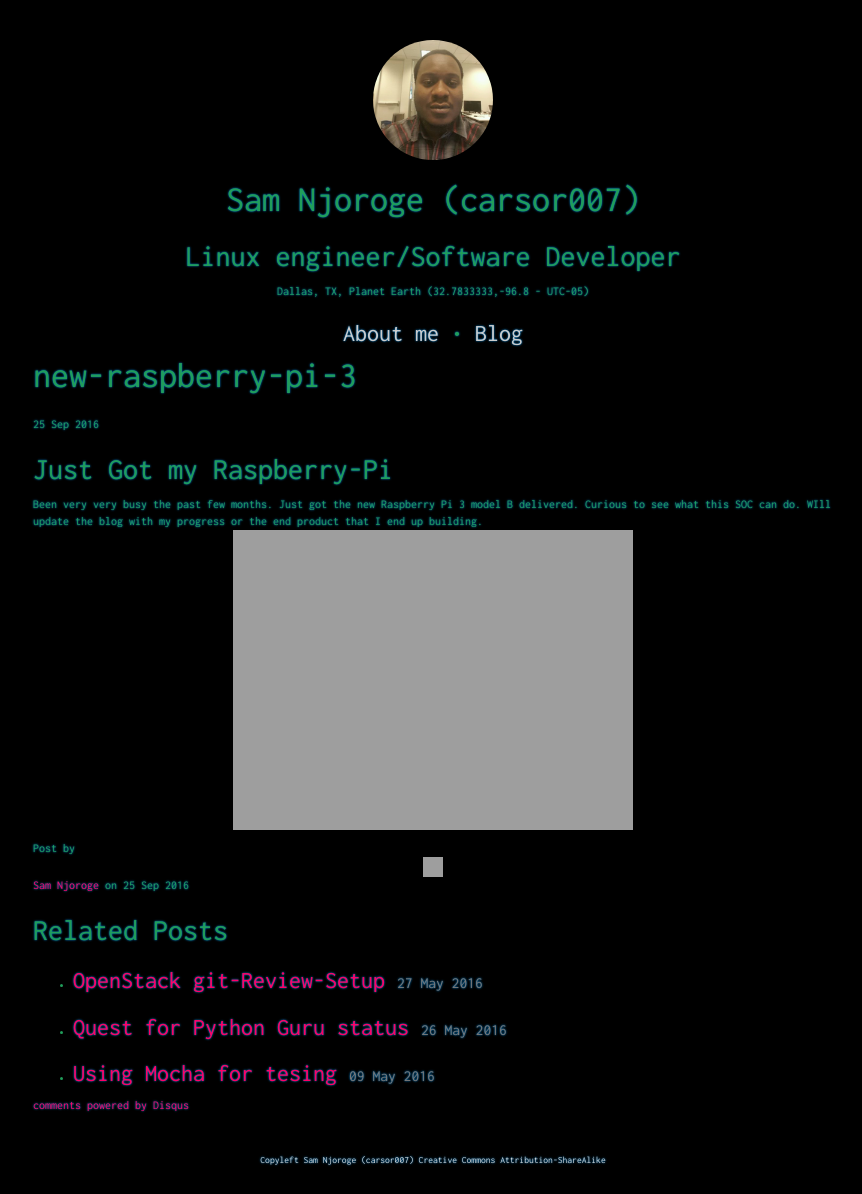
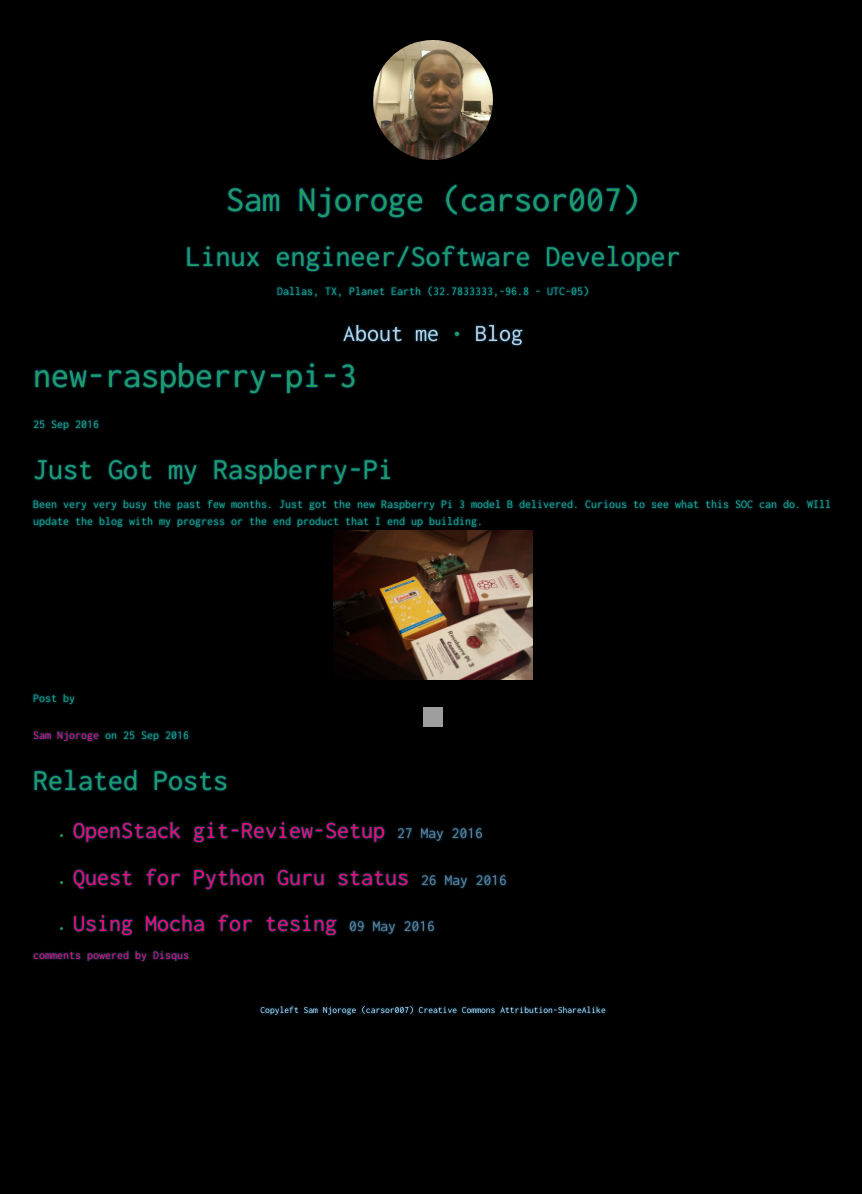
Before and after one commit to carsor007/carsor007.github.io, a Jekyll site: the page built from _posts/2016-09-25-new-raspberry-pi-3.md, in a window 1280 px wide. Shown: the whole page, without its empty margins (207-1069 px from the left). Built offline with Jekyll 4.4.1, drawn with Linux system fonts in a browser that asks for light colours; nearby versions of some CDN libraries; comment, search, counter and statistics services are not loaded; after the commit the page ends 1044 px from its top, so only the background shows below that; grey boxes are pictures that could not be loaded.

Commit message:
Update 2016-09-25-new-raspberry-pi-3.md

```diff
--- a/_posts/2016-09-25-new-raspberry-pi-3.md
+++ b/_posts/2016-09-25-new-raspberry-pi-3.md
@@ -12,5 +12,5 @@ title: new-raspberry-pi-3
 
 Been very very busy the past few months.
 Just got the new Raspberry Pi 3 model B delivered. Curious to see what this SOC can do. WIll update the blog with my progress or the end product that I end up building.
-![raspberry.jpg]({{site.url}}/imgs/raspberry.jpg =width="200" height="200")
+<img src ="/imgs/raspberry.jpg" width="200">
 <meta content="http://carsor007.github.com//_posts/raspberry.jpg" property="og:image">
```
